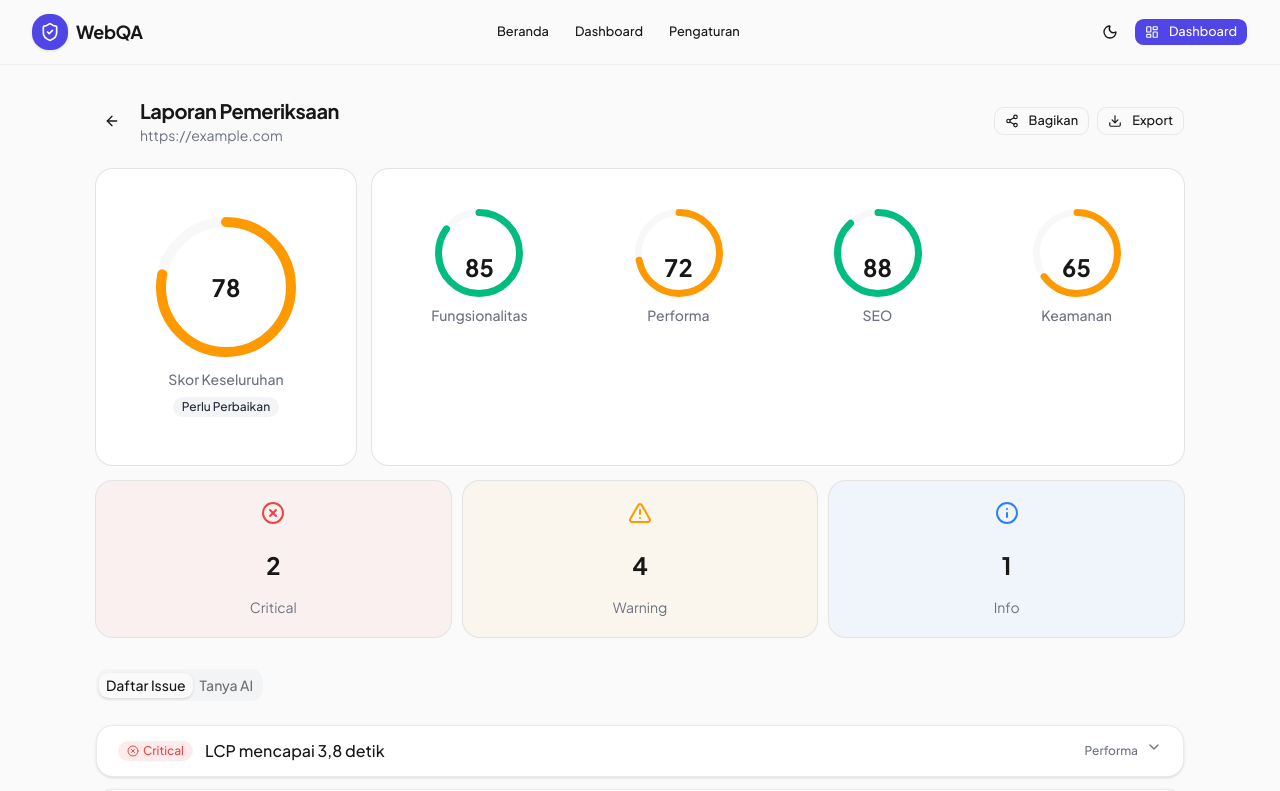
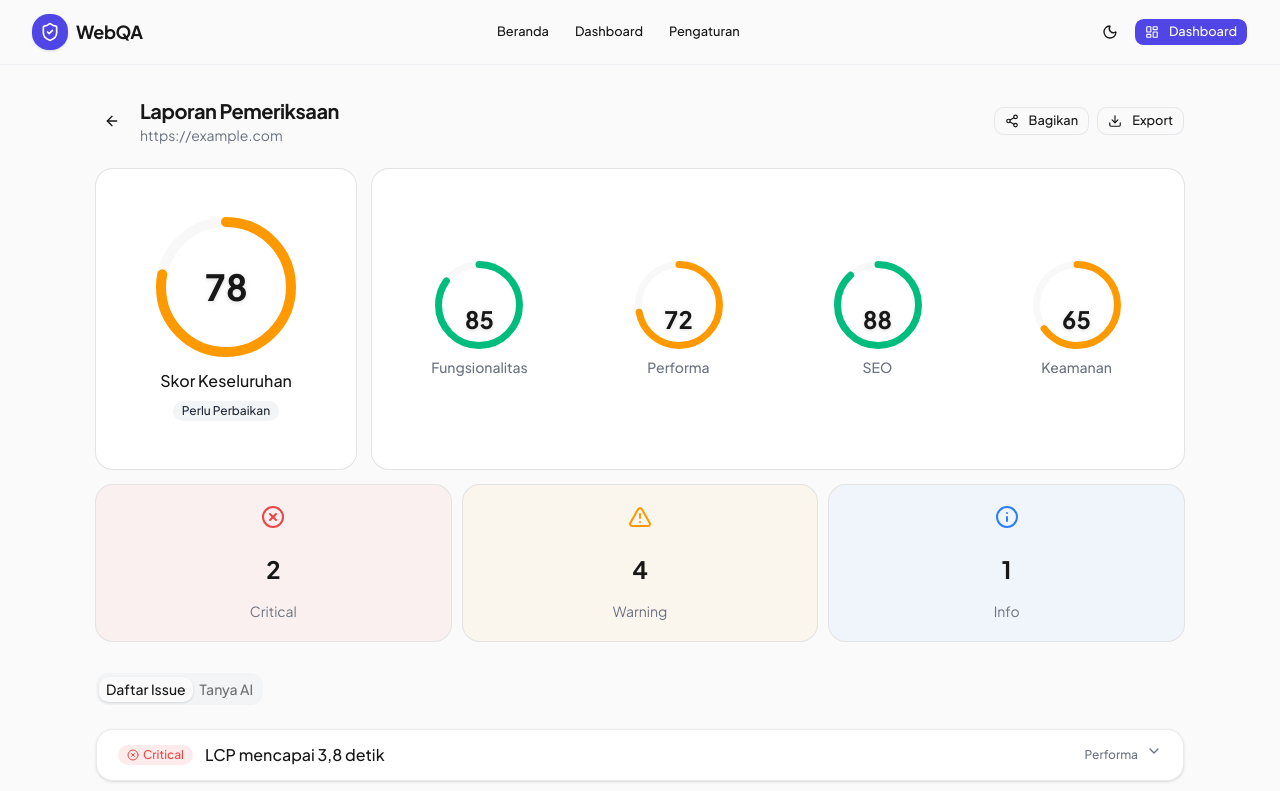
Before and after one commit to HalimTeguh/tester-automation, a Next.js app in the folder web/: page /report/1 in a window 1280 px wide. Shown: the top 791 px of the page. Built offline with nearby package versions, Linux system fonts and the light colour scheme.

Commit message:
fix(ui): improve score ring centering, dynamic font sizing, and vertical alignment

```diff
--- a/web/app/report/[id]/page.tsx
+++ b/web/app/report/[id]/page.tsx
@@ -61,10 +61,10 @@ export default function ReportPage() {
       </div>
 
       <div className="mt-6 grid gap-4 lg:grid-cols-4">
-        <Card className="lg:col-span-1">
+        <Card className="lg:col-span-1 flex flex-col justify-center">
           <CardContent className="flex flex-col items-center justify-center py-8">
             <ScoreRing score={mockReport.overallScore} size={140} stroke={10} />
-            <p className="mt-3 text-sm font-medium text-muted-foreground">Skor Keseluruhan</p>
+            <p className="mt-3 text-base font-medium">Skor Keseluruhan</p>
             <Badge
               variant={mockReport.overallScore >= 80 ? "default" : "secondary"}
               className="mt-2"
@@ -74,8 +74,8 @@ export default function ReportPage() {
           </CardContent>
         </Card>
 
-        <Card className="lg:col-span-3">
-          <CardContent className="grid gap-4 py-6 sm:grid-cols-2 lg:grid-cols-4">
+        <Card className="lg:col-span-3 flex flex-col justify-center">
+          <CardContent className="grid h-full items-center gap-4 py-6 sm:grid-cols-2 lg:grid-cols-4">
             {mockReport.results.map((result) => (
               <div key={result.category} className="flex flex-col items-center">
                 <ScoreRing
--- a/web/components/score-ring.tsx
+++ b/web/components/score-ring.tsx
@@ -18,9 +18,16 @@ export function ScoreRing({ score, size = 96, stroke = 8, className, label }: Sc
   const color =
     score >= 80 ? "text-emerald-500" : score >= 60 ? "text-amber-500" : "text-red-500";
 
+  const numberSizeClass = size >= 120 ? "text-4xl" : size >= 88 ? "text-2xl" : "text-xl";
+
   return (
     <div className={cn("relative inline-flex flex-col items-center", className)}>
-      <svg width={size} height={size} className="-rotate-90">
+      <svg
+        width={size}
+        height={size}
+        viewBox={`0 0 ${size} ${size}`}
+        className="-rotate-90"
+      >
         <circle
           cx={size / 2}
           cy={size / 2}
@@ -43,10 +50,21 @@ export function ScoreRing({ score, size = 96, stroke = 8, className, label }: Sc
           className={cn("transition-all duration-1000 ease-out", color)}
         />
       </svg>
-      <div className="absolute inset-0 flex flex-col items-center justify-center">
-        <span className="text-2xl font-bold tabular-nums">{score}</span>
+      <div className="absolute inset-0 flex items-center justify-center">
+        <span
+          className={cn(
+            "font-bold tabular-nums leading-none drop-shadow-sm",
+            numberSizeClass
+          )}
+        >
+          {score}
+        </span>
       </div>
-      {label && <span className="mt-2 text-center text-sm font-medium text-muted-foreground">{label}</span>}
+      {label && (
+        <span className="mt-2 w-full text-center text-sm font-medium text-muted-foreground">
+          {label}
+        </span>
+      )}
     </div>
   );
 }
```
